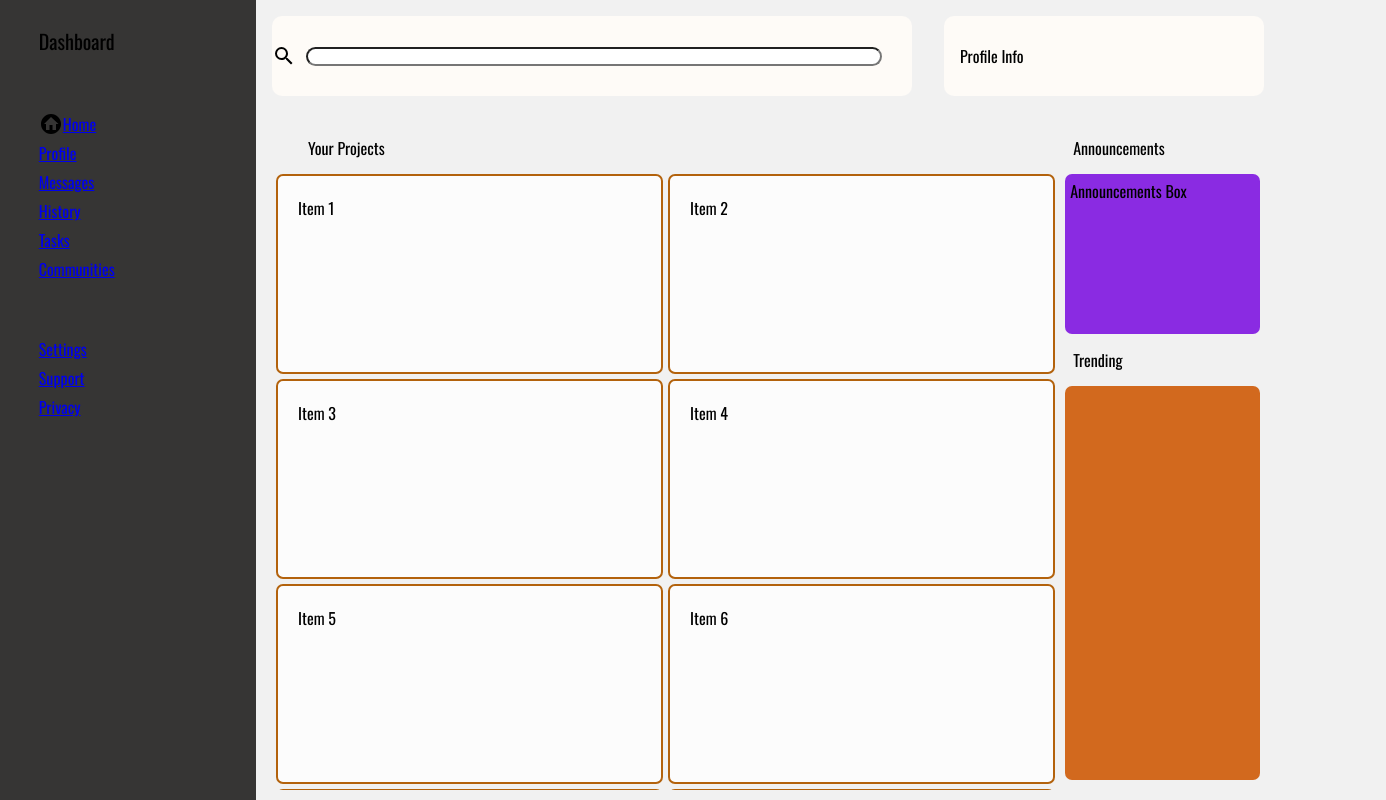
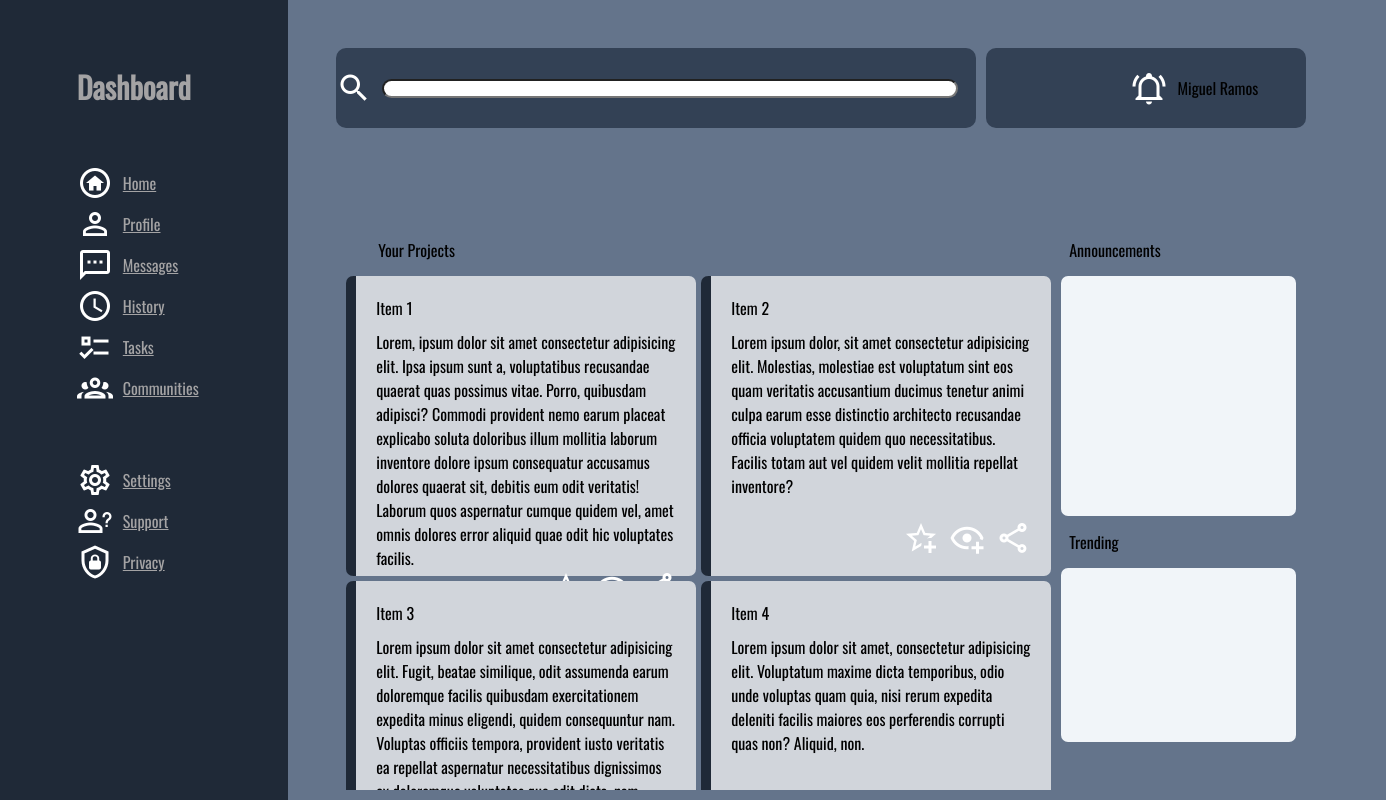
Before and after one commit to mvazramos/admin-dashboard-top, a plain HTML site: page index.html in a window 1280 px wide. Shown: the whole page, 1386 px wide, since content can reach past the window. Drawn offline with nearby package versions, Linux system fonts and the light colour scheme.

Commit message:
css styling improvement

```diff
--- a/index.html
+++ b/index.html
@@ -5,7 +5,7 @@
     <meta charset="UTF-8">
     <meta http-equiv="X-UA-Compatible" content="IE=edge">
     <meta name="viewport" content="width=device-width, initial-scale=1.0">
-    <title>Grid</title>
+    <title>Dashboard - The Odin Project</title>
     <script src="./app.js" defer></script>
     <link rel="stylesheet" href="./styles.css">
 </head>
@@ -14,14 +14,15 @@
     <nav>
         <div class="search-section">
             <div class="search-bar">
-                <svg style="width:24px;height:24px" viewBox="0 0 24 24">
-                    <path fill="currentColor"
-                        d="M9.5,3A6.5,6.5 0 0,1 16,9.5C16,11.11 15.41,12.59 14.44,13.73L14.71,14H15.5L20.5,19L19,20.5L14,15.5V14.71L13.73,14.44C12.59,15.41 11.11,16 9.5,16A6.5,6.5 0 0,1 3,9.5A6.5,6.5 0 0,1 9.5,3M9.5,5C7,5 5,7 5,9.5C5,12 7,14 9.5,14C12,14 14,12 14,9.5C14,7 12,5 9.5,5Z" />
-                </svg>
+                <img src="./assets/magnify.png" alt="">
                 <input type="text" placeholder="">
             </div>
         </div>
-        <div class="profile">Profile Info</div>
+        <div class="profile">
+            <div>
+                <img src="./assets/bell-ring-outline.png" alt="">
+                <p class="profile-name">Miguel Ramos</p></div>
+            </div>
     </nav>
     <aside>
 
@@ -30,50 +31,85 @@
         </div>
 
         <ul class="menu">
-            <li><svg style="width:24px;height:24px" viewBox="0 0 24 24">
-                    <path fill="currentColor"
-                        d="M19.07,4.93C17.22,3 14.66,1.96 12,2C9.34,1.96 6.79,3 4.94,4.93C3,6.78 1.96,9.34 2,12C1.96,14.66 3,17.21 4.93,19.06C6.78,21 9.34,22.04 12,22C14.66,22.04 17.21,21 19.06,19.07C21,17.22 22.04,14.66 22,12C22.04,9.34 21,6.78 19.07,4.93M17,12V18H13.5V13H10.5V18H7V12H5L12,5L19.5,12H17Z" />
-                </svg><a href="#">Home </a></li>
-            <li> <a href="#">Profile</a></li>
-            <li><a href="#">Messages</a></li>
-            <li><a href="#">History</a></li>
-            <li><a href="#">Tasks</a></li>
-            <li><a href="#">Communities</a></li>
+            <li><img src="./assets/home-circle-outline.png" alt=""><a href="#">Home </a></li>
+            <li> <img src="./assets/account-outline.png" alt=""><a href="#">Profile</a></li>
+            <li> <img src="./assets/message-processing-outline.png" alt=""><a href="#">Messages</a></li>
+            <li><img src="./assets/clock-outline.png" alt=""><a href="#">History</a></li>
+            <li> <img src="./assets/format-list-checks.png" alt=""><a href="#">Tasks</a></li>
+            <li> <img src="./assets/account-group-outline.png" alt=""><a href="#">Communities</a></li>
         </ul>
 
         <ul class="settings">
-            <li><a href="#">Settings</a></li>
-            <li><a href="#">Support</a></li>
-            <li><a href="#">Privacy</a></li>
+            <li> <img src="./assets/cog-outline.png" alt=""><a href="#">Settings</a></li>
+            <li> <img src="./assets/account-question-outline.png" alt=""><a href="#">Support</a></li>
+            <li><img src="./assets/shield-lock-outline.png" alt=""><a href="#">Privacy</a></li>
         </ul>
     </aside>
     <main>
         <div class="myprojects-header">Your Projects</div>
         <div class="projects">
-            <div class="item">Item 1</div>
-            <div class="item">Item 2</div>
-            <div class="item">Item 3</div>
-            <div class="item">Item 4</div>
-            <div class="item">Item 5</div>
-            <div class="item">Item 6</div>
-            <div class="item">Item 7</div>
-            <div class="item">Item 8</div>
-            <div class="item">Item 9</div>
-            <div class="item">Item 10</div>
-            <div class="item">Item 11</div>
-            <div class="item">Item 12</div>
-            <div class="item">Item 13</div>
-            <div class="item">Item 14</div>
-            <div class="item">Item 15</div>
-            <div class="item">Item 16</div>
-            <div class="item">Item 17</div>
-            <div class="item">Item 18</div>
-            <div class="item">Item 19</div>
-            <div class="item">Item 20</div>
-            <div class="item">Item 21</div>
+            <div class="item">
+                <div class="item-content">
+                    <p>Item 1</p>
+                    Lorem, ipsum dolor sit amet consectetur adipisicing elit. Ipsa ipsum sunt a, voluptatibus recusandae quaerat quas possimus vitae. Porro, quibusdam adipisci? Commodi provident nemo earum placeat explicabo soluta doloribus illum mollitia laborum inventore dolore ipsum consequatur accusamus dolores quaerat sit, debitis eum odit veritatis! Laborum quos aspernatur cumque quidem vel, amet omnis dolores error aliquid quae odit hic voluptates facilis.
+                </div>
+                <div class="item-icons">
+                    <div>
+                        <img src="./assets/star-plus-outline.png" alt="">
+                        <img src="./assets/eye-plus-outline.png" alt="">
+                        <img src="./assets/share-variant-outline.png" alt="">
+                    </div>
+                </div>
+            </div>
+            <div class="item">
+                <div class="item-content">
+                    <p>Item 2</p>
+                    Lorem ipsum dolor, sit amet consectetur adipisicing elit. Molestias, molestiae est voluptatum sint eos quam veritatis accusantium ducimus tenetur animi culpa earum esse distinctio architecto recusandae officia voluptatem quidem quo necessitatibus. Facilis totam aut vel quidem velit mollitia repellat inventore?
+                </div>
+                <div class="item-icons">
+                    <div>
+                        <img src="./assets/star-plus-outline.png" alt="">
+                        <img src="./assets/eye-plus-outline.png" alt="">
+                        <img src="./assets/share-variant-outline.png" alt="">
+                    </div>
+                </div>
+            </div>
+            <div class="item"> <div class="item-content">
+                <p>Item 3</p>
+                Lorem ipsum dolor sit amet consectetur adipisicing elit. Fugit, beatae similique, odit assumenda earum doloremque facilis quibusdam exercitationem expedita minus eligendi, quidem consequuntur nam. Voluptas officiis tempora, provident iusto veritatis ea repellat aspernatur necessitatibus dignissimos ex doloremque voluptates quo odit dicta, nam impedit sint veniam, ipsum eum atque ullam dolores.
+            </div>
+            <div class="item-icons">
+                <div>
+                    <img src="./assets/star-plus-outline.png" alt="">
+                    <img src="./assets/eye-plus-outline.png" alt="">
+                    <img src="./assets/share-variant-outline.png" alt="">
+                </div>
+            </div></div>
+            <div class="item"> <div class="item-content">
+                <p>Item 4</p>
+                Lorem ipsum dolor sit amet, consectetur adipisicing elit. Voluptatum maxime dicta temporibus, odio unde voluptas quam quia, nisi rerum expedita deleniti facilis maiores eos perferendis corrupti quas non? Aliquid, non.
+            </div>
+            <div class="item-icons">
+                <div>
+                    <img src="./assets/star-plus-outline.png" alt="">
+                    <img src="./assets/eye-plus-outline.png" alt="">
+                    <img src="./assets/share-variant-outline.png" alt="">
+                </div>
+            </div></div>
+            <div class="item"> <div class="item-content">
+                <p>Item 5</p>
+                Lorem ipsum dolor sit, amet consectetur adipisicing elit. Eius, repellat modi provident cumque voluptatem accusamus ex quos excepturi nisi ad!
+            </div>
+            <div class="item-icons">
+                <div>
+                    <img src="./assets/star-plus-outline.png" alt="">
+                    <img src="./assets/eye-plus-outline.png" alt="">
+                    <img src="./assets/share-variant-outline.png" alt="">
+                </div>
+            </div></div>
         </div>
         <div class="announce-header">Announcements</div>
-        <div class="announcements"> Announcements Box</div>
+        <div class="announcements"></div>
         <div class="trending-header">Trending</div>
         <div class="trending">
 
--- a/styles.css
+++ b/styles.css
@@ -22,7 +22,7 @@ body {
     grid-template-columns: 1fr 4fr;
     grid-template-rows: auto 1fr;
 
-    background-color: rgba(239, 239, 239, 0.85);
+    background-color: #64748b;
 }
 
 header,
@@ -30,7 +30,7 @@ footer,
 nav,
 main,
 aside {
-    padding: 10px;
+    padding: 3rem 5rem 3rem 3rem;
 }
 
 
@@ -42,7 +42,7 @@ nav {
     justify-content: space-between;
     align-items: center;
     grid-area: nav;
-    padding: 1rem 1rem;
+    gap: 10px;
 }
 
 .search-section {
@@ -51,7 +51,7 @@ nav {
     align-items: center;
     width: 50vw;
     height: 5rem;
-    background-color: rgb(254, 251, 247);
+    background-color: #334155;
     border-radius: 10px;
 }
 
@@ -70,13 +70,20 @@ nav {
 
 .profile {
     display: flex;
-    justify-content: start;
+    justify-content: end;
     align-items: center;
     width: 25vw;
     height: 5rem;
-    padding-left: 1rem;
-    background-color: rgb(254, 251, 247);
+    background-color: #334155;
     border-radius: 10px;
+}
+
+.profile div{
+    display: flex;
+    justify-content: end;
+    align-items: center;
+    padding-right: 3rem;
+    gap: 10px;
 }
 
 /* Side Bar Section*/
@@ -88,7 +95,7 @@ aside {
     align-items: center;
     grid-area: aside;
     gap: 3.5rem;
-    background-color: rgb(54, 53, 52);
+    background-color: #1f2937;
 }
 
 aside p {
@@ -116,16 +123,24 @@ ul li {
     display: flex;
     justify-content: start;
     align-items: center;
+    gap: 10px;
 }
 
 ul li a {
     padding: 0;
     margin: 0;
+    color:rgb(164, 163, 164);
 }
 
-ul li svg {
+ul li img {
     padding: 0;
     margin: 0;
+}
+
+#title{
+    font-size: 30px;
+    font-weight: 900;
+    color: rgb(164, 163, 164);
 }
 
 
@@ -142,8 +157,8 @@ main {
         "projects trending"
     ;
     gap: 10px;
-    grid-template-columns: 4fr 1fr;
-    grid-template-rows: 2rem 10rem 2rem 1fr;
+    grid-template-columns: 3fr 1fr;
+    grid-template-rows: 2rem 15rem 2rem 1fr;
     /* overflow: hidden; */
 
     margin: 10px;
@@ -158,25 +173,44 @@ main * {
     display: grid;
     grid-area: projects;
     grid-template-columns: 1fr 1fr;
-    grid-auto-rows: 200px;
+    grid-auto-rows: 300px;
     gap: 5px;
     /* overflow-y: scroll; */
 }
 
 .item {
-    background-color: rgb(252, 252, 252);
+    display: flex;
+    flex-direction: column;
+    justify-content: space-between;
+    background-color: #d1d5db;
     padding: 20px;
-    border: 2px solid rgb(179, 98, 12);
+    border-left: 10px solid #1f2937;
+    width: 100%;
+}
+
+.item-icons div{
+    width: 100%;
+    display: flex;
+    flex-direction: row;
+    justify-content: end;
+    align-items: flex-end;
+    gap: 10px;
+}
+
+.item-content{
+    display: flex;
+    flex-direction: column;
+    gap: 10px;
 }
 
 .announcements {
-    background-color: blueviolet;
+    background-color: #f1f5f9;
     grid-area: announcements;
     padding: 5px;
 }
 
 .trending {
-    background-color: chocolate;
+    background-color: #f1f5f9;
     grid-area: trending;
     padding: 5px;
 }
```
Also changed, not shown: assets/account-group-outline.png (added), assets/account-outline.png (added), assets/account-question-outline.png (added), assets/bell-ring-outline.png (added), assets/clock-outline.png (added), assets/cog-outline.png (added), assets/eye-plus-outline.png (added), assets/format-list-checks.png (added), assets/home-circle-outline.png (added), assets/magnify.png (added), assets/message-processing-outline.png (added), assets/share-variant-outline.png (added), assets/shield-lock-outline.png (added), assets/star-plus-outline.png (added).
